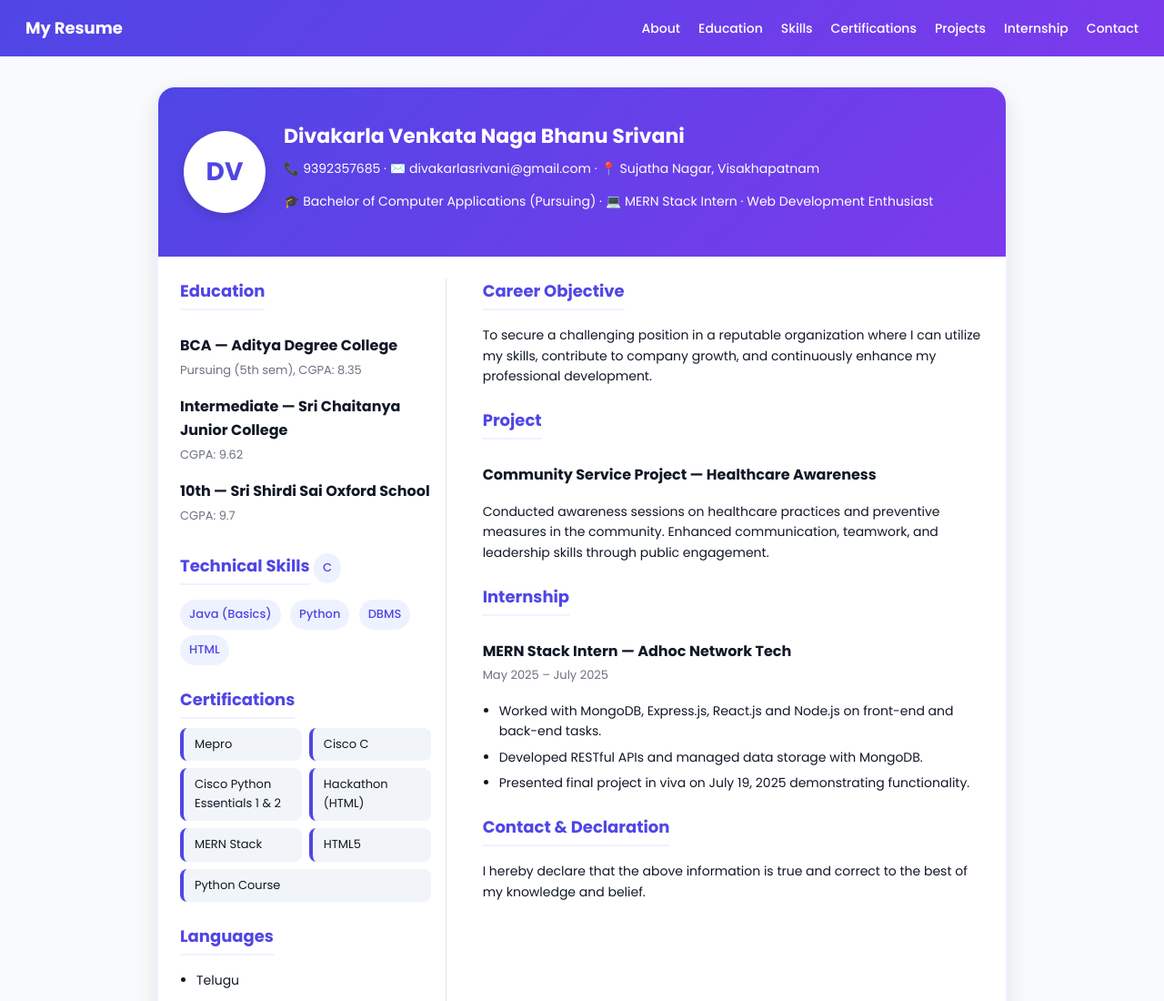
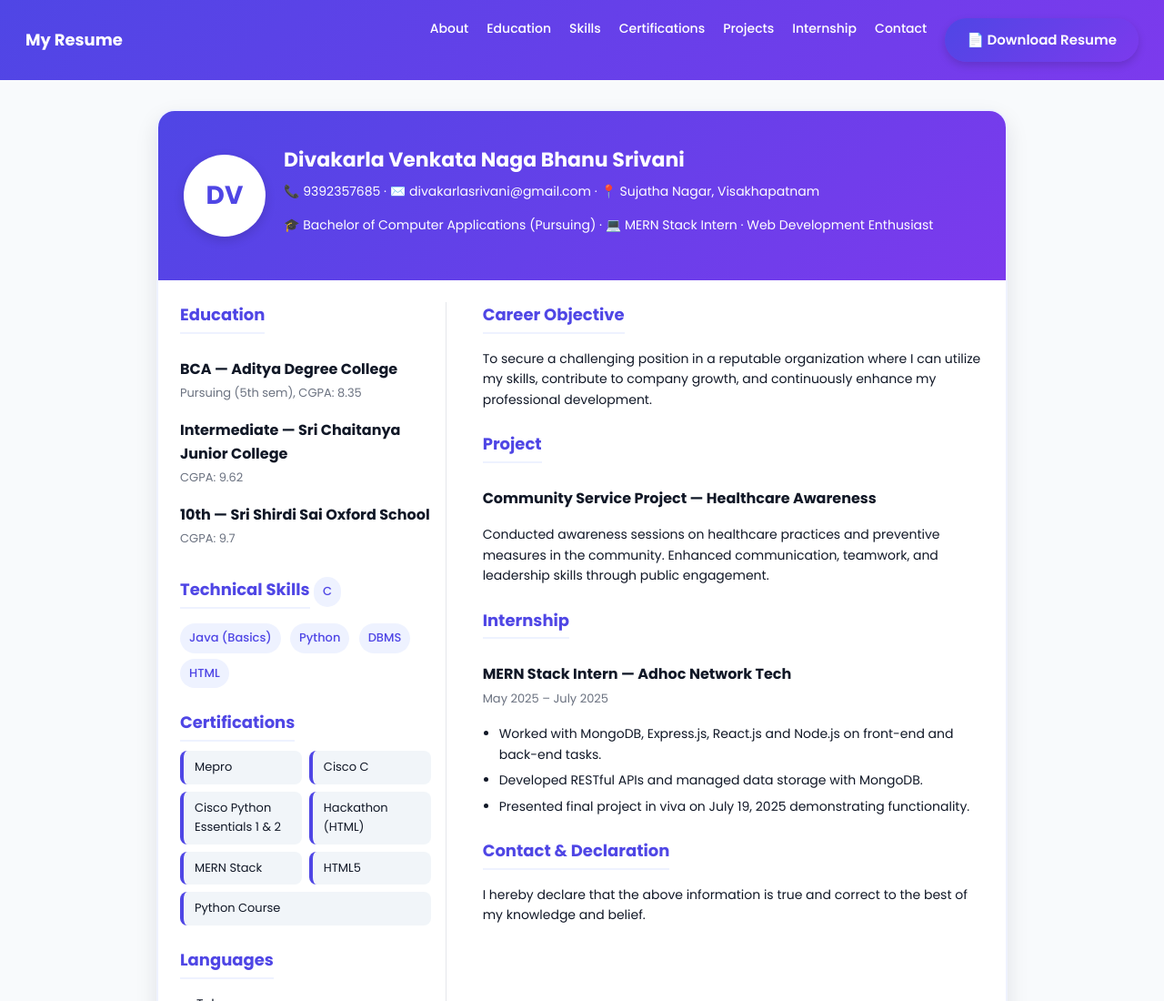
Before and after one commit to divakarlasrivani-18/Bhanu, a plain HTML site: page index.html in a window 1280 px wide. Shown: the top 1100 px of the page at 91% size. Drawn offline with Linux system fonts and the light colour scheme.

Commit message:
Update index.html

```diff
--- a/index.html
+++ b/index.html
@@ -42,6 +42,24 @@
       transition: 0.3s;
     }
     nav a:hover { color: #dbeafe; }
+    .download-btn {
+  display: inline-block;
+  padding: 12px 24px;
+  background: linear-gradient(135deg, #4f46e5, #7c3aed);
+  color: white;
+  font-weight: 600;
+  border-radius: 30px;
+  text-decoration: none;
+  font-size: 15px;
+  transition: 0.3s ease-in-out;
+  box-shadow: 0 4px 10px rgba(0, 0, 0, 0.15);
+}
+
+.download-btn:hover {
+  background: linear-gradient(135deg, #4338ca, #6d28d9);
+  transform: translateY(-2px);
+  box-shadow: 0 6px 14px rgba(0, 0, 0, 0.2);
+}
 
     .container { max-width: var(--maxw); margin: 0 auto; padding: 32px; }
     .card {
@@ -151,6 +169,9 @@
       <li><a href="#projects">Projects</a></li>
       <li><a href="#internship">Internship</a></li>
       <li><a href="#contact">Contact</a></li>
+      <li><a href="resume.pdf" download class="download-btn">
+  📄 Download Resume
+</a></li>
     </ul>
   </nav>
 
```
